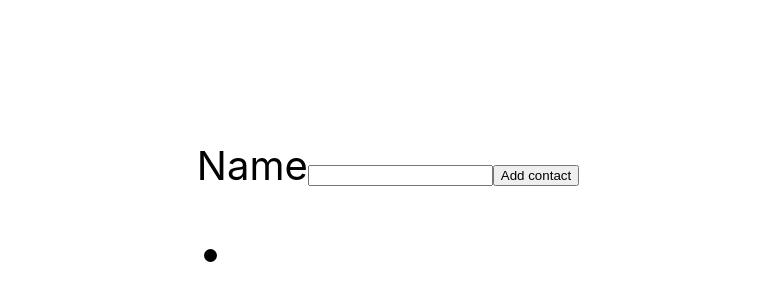
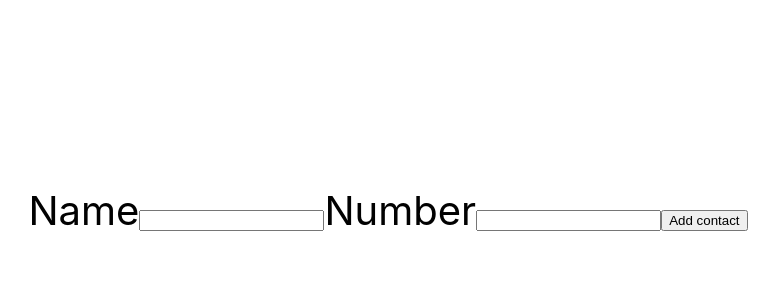
Before and after one commit to KacperMadajewski/goit-react-hw-02-phonebook, a React (Create React App) app: page / in a window 1280 px wide. Shown: the part 170-470 px from the top of the page, without its empty margins (252-1031 px from the left). Built offline with nearby package versions, Linux system fonts and the light colour scheme.

Commit message:
Added number and id for contacts

```diff
--- a/src/components/App.jsx
+++ b/src/components/App.jsx
@@ -1,5 +1,5 @@
 import React, { Component } from 'react';
-import { ContactForm } from './ContactForm/ContactForm';
+import { ContactsForm } from './ContactsForm/ContactsForm';
 
 export class App extends Component {
 
@@ -20,7 +20,7 @@ export class App extends Component {
           color: '#010101',
         }}
       >
-        <ContactForm />
+        <ContactsForm />
       </div>
     );
   }
--- a/src/components/ContactForm/ContactForm.jsx
+++ /dev/null
@@ -1,45 +0,0 @@
-import React, { Component } from 'react';
-
-export class ContactForm extends Component {
-  state = {
-    contact: [],
-    name: '',
-  };
-
-  handleNameChange = ev => {
-    this.setState({ name: ev.target.value });
-  };
-
-  handleSubmit = ev => {
-    ev.preventDefault();
-    console.log(this.state.contact);
-    this.setState({
-      contact: [...this.state.contact, this.state.name],
-      name: '',
-    });
-    console.log(this.state.contact);
-  };
-
-  render() {
-    return (
-      <div>
-        <form onSubmit={this.handleSubmit}>
-          <span>Name</span>
-          <input
-            type="text"
-            name="name"
-            pattern="^[a-zA-Zа-яА-Я]+(([' -][a-zA-Zа-яА-Я ])?[a-zA-Zа-яА-Я]*)*$"
-            title="Name may contain only letters, apostrophe, dash and spaces. For example Adrian, Jacob Mercer, Charles de Batz de Castelmore d'Artagnan"
-            required
-            onChange={this.handleNameChange}
-            value={this.state.name}
-          />
-          <button type="submit">Add contact</button>
-        </form>
-        <ul>
-          <li>{this.state.contact}</li>
-        </ul>
-      </div>
-    );
-  }
-}
--- /dev/null
+++ b/src/components/ContactsForm/ContactsForm.jsx
@@ -0,0 +1,68 @@
+import { nanoid } from 'nanoid';
+import React, { Component } from 'react';
+// import { nanoid } from 'nanoid';
+
+export class ContactsForm extends Component {
+  state = {
+    contacts: [],
+    name: '',
+    number: '',
+  };
+
+  handleNameChange = ev => {
+    this.setState({ name: ev.target.value });
+  };
+
+  handleNumberChange = ev => {
+    this.setState({ number: ev.target.value });
+  };
+
+  handleSubmit = ev => {
+    ev.preventDefault();
+    const name1 = this.state.name;
+    const number1 = this.state.number;
+    this.setState({
+      contacts: [
+        ...this.state.contacts,
+        { name: name1, number: number1, id: nanoid() },
+      ],
+    });
+  };
+
+  render() {
+    return (
+      <div>
+        <form onSubmit={this.handleSubmit}>
+          <span>Name</span>
+          <input
+            type="text"
+            name="name"
+            pattern="^[a-zA-Zа-яА-Я]+(([' -][a-zA-Zа-яА-Я ])?[a-zA-Zа-яА-Я]*)*$"
+            title="Name may contain only letters, apostrophe, dash and spaces. For example Adrian, Jacob Mercer, Charles de Batz de Castelmore d'Artagnan"
+            required
+            onChange={this.handleNameChange}
+            value={this.state.name}
+          />
+          <span>Number</span>
+          <input
+            type="tel"
+            name="number"
+            pattern="\+?\d{1,4}?[-.\s]?\(?\d{1,3}?\)?[-.\s]?\d{1,4}[-.\s]?\d{1,4}[-.\s]?\d{1,9}"
+            title="Phone number must be digits and can contain spaces, dashes, parentheses and can start with +"
+            required
+            onChange={this.handleNumberChange}
+            value={this.state.number}
+          />
+          <button type="submit">Add contact</button>
+        </form>
+        <ul>
+          {this.state.contacts.map(contact => (
+            <li key={nanoid()}>
+              {contact.name}: {contact.number}
+            </li>
+          ))}
+        </ul>
+      </div>
+    );
+  }
+}
--- a/src/components/ContactList/ContactList.jsx
+++ b/src/components/ContactsList/ContactsList.jsx
@@ -1,3 +1,3 @@
 // import React, { Component } from "react";
 
-// export class ContactList extends Component
+// export class ContactsList extends Component
```
